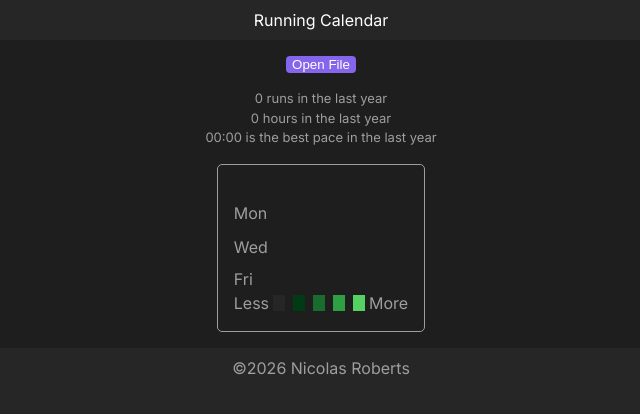
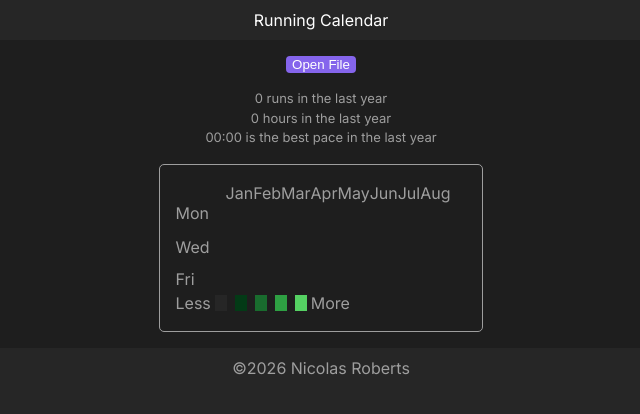
Before and after one commit to nicogroberts/running-calendar, a website built with Vite: page index.html in a window 1280 px wide. Shown: the whole page, without its empty margins (319-959 px from the left). Built offline with nearby package versions, Linux system fonts and the light colour scheme.

Commit message:
added function to add a month with cell container

```diff
--- a/src/calendar.js
+++ b/src/calendar.js
@@ -86,6 +86,7 @@ class Calendar {
         const months = document.createElement("div");
         months.classList.add("months");
         this.getContainer().appendChild(months);
+        return months;
     };
 
     generateLegend() {
@@ -117,10 +118,27 @@ class Calendar {
         cellContainer.appendChild(col);
     };
 
+    addMonth(months, index) {
+        const month = document.createElement("span");
+        month.classList.add("month");
+        month.textContent = Object.keys(daysOfTheMonth)[index];
+        months.appendChild(month);
+        const cellContainer = document.createElement("div");
+        cellContainer.classList.add("cell-container");
+        month.appendChild(cellContainer);
+        return cellContainer;
+    }
+
     generateCalendar() {
         this.generateDays();
-        this.generateMonths();
+        const months = this.generateMonths();
         this.generateLegend();
+
+        for (let i = 0; i <= this.getCurrentMonth(); i++) {
+
+            const cellContainer = this.addMonth(months, i);
+            this.addColumn(cellContainer);
+        }
     };
 
     populateCalendar(){};
--- a/src/style.css
+++ b/src/style.css
@@ -70,6 +70,11 @@ main {
   display: flex;
 }
 
+.months {
+  display: flex;
+  margin: 0 1rem 1rem 1rem;
+}
+
 .days {
   display: flex;
   flex-direction: column;
```
